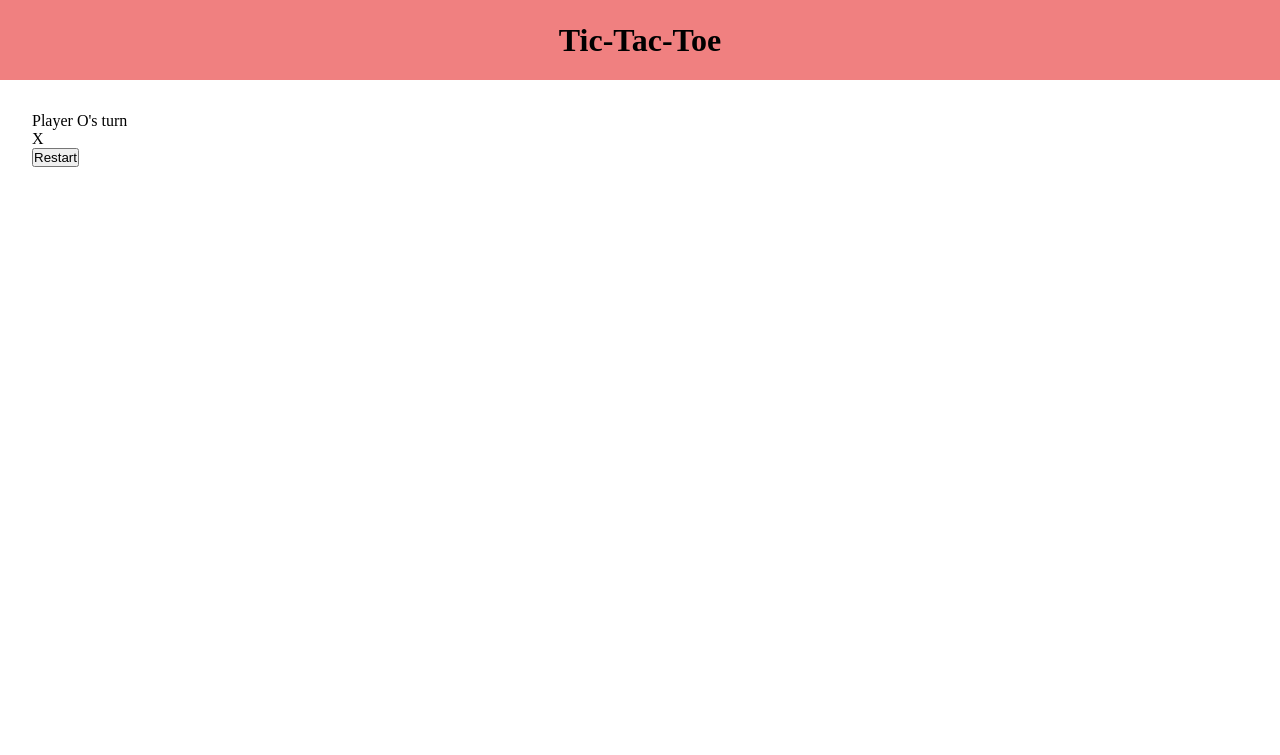
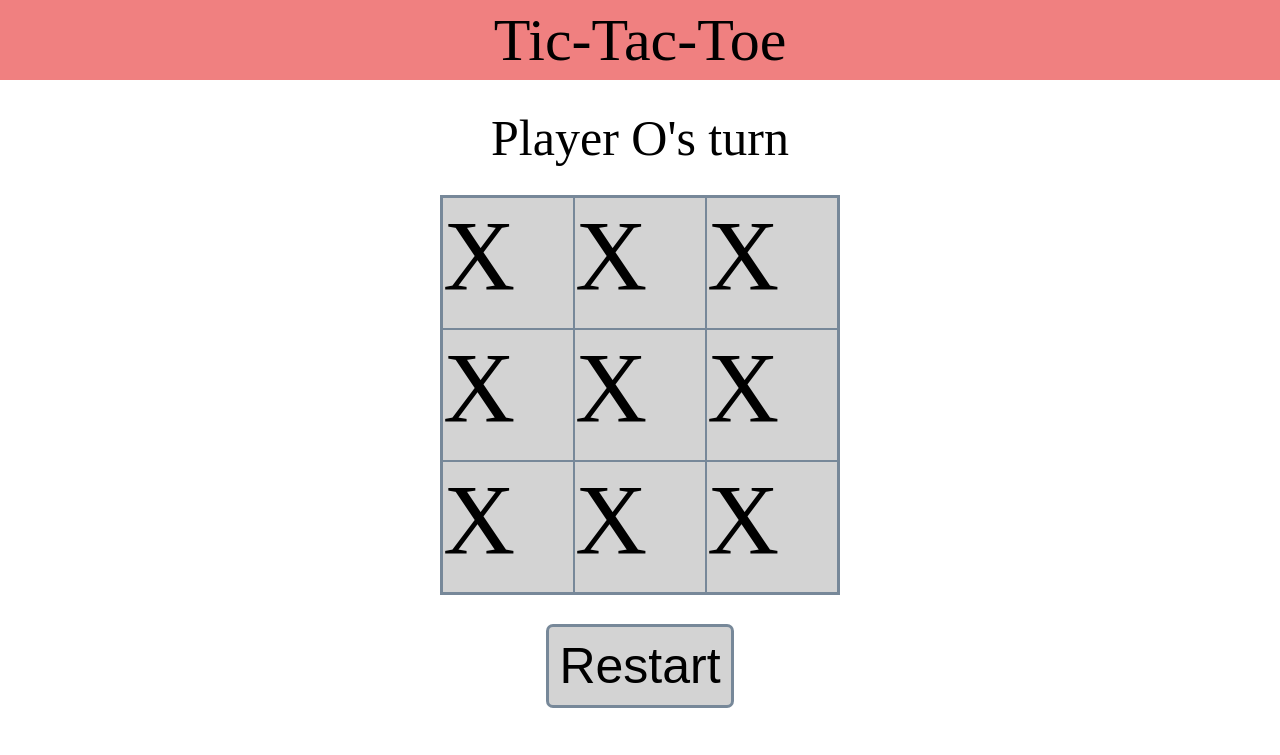
Before and after one commit to chicco4/tic-tac-toe, a plain HTML site: page index.html in a window 1280 px wide. Shown: the top 755 px of the page. Drawn offline with Linux system fonts and the light colour scheme.

Commit message:
basic structor edone

```diff
--- a/index.html
+++ b/index.html
@@ -13,7 +13,7 @@
 <body>
 
     <header>
-        <h1>Tic-Tac-Toe</h1>
+        <div>Tic-Tac-Toe</div>
     </header>
 
     <main>
@@ -21,20 +21,18 @@
         <div class="message" id="message">Player O's turn</div>
 
         <div class="gameboard">
-            <div class="field" data-index="0"></div>
+            <div class="field" data-index="0">X</div>
             <div class="field" data-index="1">X</div>
-            <div class="field" data-index="2"></div>
-            <div class="field" data-index="3"></div>
-            <div class="field" data-index="4"></div>
-            <div class="field" data-index="5"></div>
-            <div class="field" data-index="6"></div>
-            <div class="field" data-index="7"></div>
-            <div class="field" data-index="8"></div>
+            <div class="field" data-index="2">X</div>
+            <div class="field" data-index="3">X</div>
+            <div class="field" data-index="4">X</div>
+            <div class="field" data-index="5">X</div>
+            <div class="field" data-index="6">X</div>
+            <div class="field" data-index="7">X</div>
+            <div class="field" data-index="8">X</div>
         </div>
 
-        <div class="center">
-            <button class="restart-button" id="restart-button">Restart</button>
-        </div>
+        <button class="restart-button" id="restart-button">Restart</button>
 
     </main>
 
--- a/styles.css
+++ b/styles.css
@@ -20,11 +20,12 @@ header {
     height: 10vh;
     flex-shrink: 0;
     display: flex;
+    flex-direction: row;
     justify-content: center;
     align-items: center;
-    padding: 2.5%;
 
     background-color: lightcoral;
+    font-size: 60px;
 }
 
 /* main */
@@ -33,19 +34,54 @@ main {
     flex: 1 0 auto;
     display: flex;
     flex-direction: column;
-    padding: 2.5%;
+
+    justify-content: space-evenly;
+    align-items: center;
 }
+
+.message {
+    display: flex;
+    flex-direction: row;
+    justify-content: center;
+    font-size: 50px;
+}
+
+.gameboard {
+    display: grid;
+    grid-template-columns: repeat(3, 1fr);
+    width: 400px;
+    height: 400px;
+    border: 2px solid lightslategray;
+}
+
+.field {
+    border: 1px solid lightslategray;
+    background-color: lightgray;
+    cursor: pointer;
+    user-select: none;
+    display: center;
+    font-size: 100px;
+}
+
+.restart-button {
+    padding: 10px;
+    border: 3px solid lightslategray;
+    border-radius: 7px;
+    background-color: lightgray;
+    font-size: 50px;
+}
+
 
 /* footer */
 
 footer {
+    height: 8vh;
     display: flex;
     flex-direction: row;
     justify-content: center;
     align-items: center;
-    gap: 1vw;
+    gap: 1%;
     font-size: large;
-    height: 8vh;
     flex-shrink: 0;
 }
 
```
